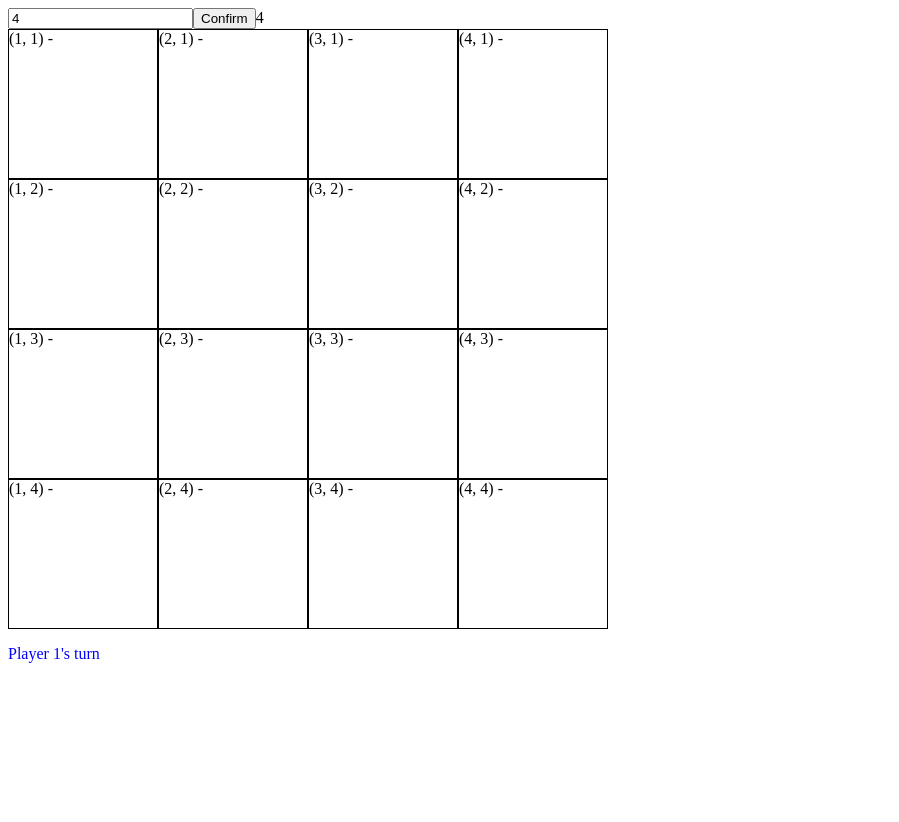
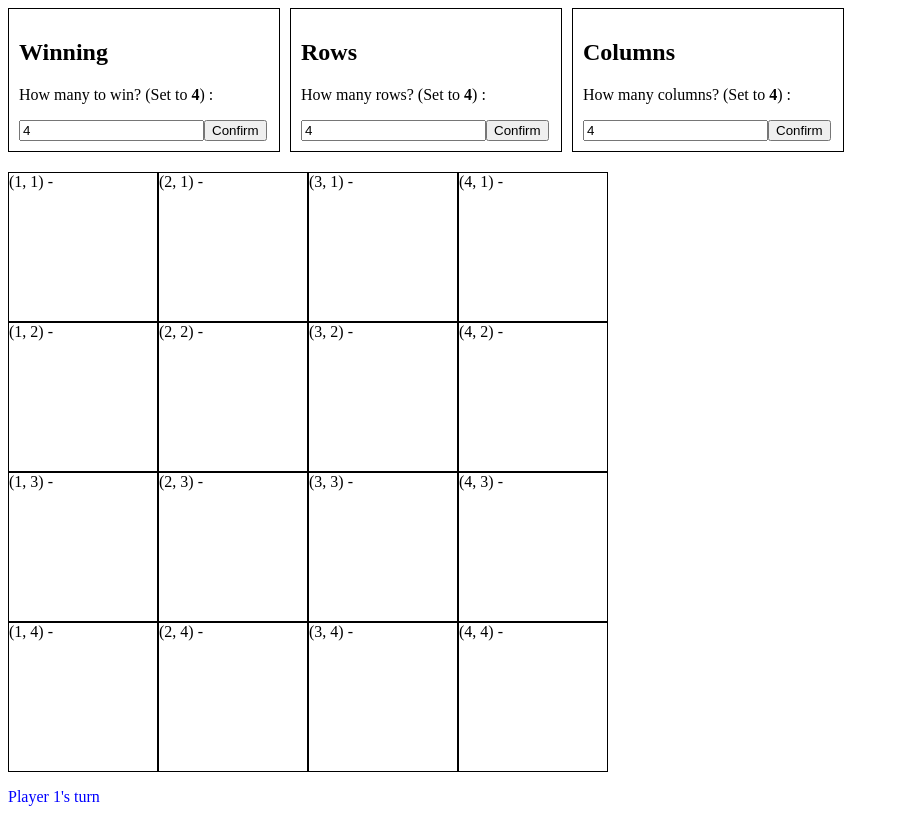
Before and after one commit to DamianDRuiz/connectany, a React (Vite) app: page / in a window 1280 px wide. Shown: the whole page, without its empty margins (0-899 px from the left). Before the commit the page ends 800 px from the top, so only its background shows below. Built offline with nearby package versions, Linux system fonts and the light colour scheme.

Commit message:
Custom Columns + Rows Support

```diff
--- a/src/app/app.tsx
+++ b/src/app/app.tsx
@@ -1,17 +1,33 @@
 import GameGrid from 'src/app/components/GameGrid/GameGrid'
 import { useCells } from 'src/app/hooks/useCells/useCells'
-import { DEFAULT_COLUMN_COUNT } from './constants'
+import {
+  DEFAULT_COLUMN_COUNT,
+  DEFAULT_ROW_COUNT,
+  DEFAULT_WIN_REQUIRED_COUNT,
+} from './constants'
 
 export function App() {
   const {
+    customRows,
+    customRowsInput,
+    customColumns,
+    customColumnsInput,
     currentPlayer,
     cells,
     winCount,
     winCountInput,
     handleCellClick,
+    handleCustomColumnsInputChange,
+    handleCustomColumnsConfirmationClick,
+    handleCustomRowsInputChange,
+    handleCustomRowsConfirmationClick,
     handleWinCountInputChange,
     handleWinCountConfirmationClick,
-  } = useCells()
+  } = useCells(
+    DEFAULT_ROW_COUNT,
+    DEFAULT_COLUMN_COUNT,
+    DEFAULT_WIN_REQUIRED_COUNT
+  )
 
   return (
     <>
@@ -26,8 +42,28 @@ export function App() {
           .cell {
             border: 1px solid #000;
           }
+
+          .settings {
+            margin-bottom: 20px;
+            margin-right: 10px;
+            border: 1px solid #000;
+            width: 250px;
+            padding: 10px;
+            display: inline-block;
+          }
+
+          .settings p {
+            margin-top: 0;
+          }
         `}
       </style>
+      <div className="settings">
+        <h2>Winning</h2>
+        <p>
+          <label htmlFor="winCount">
+            How many to win? (Set to <strong>{winCount}</strong>) :
+          </label>
+        </p>
         <input
           type="text"
           id="winCount"
@@ -35,10 +71,40 @@ export function App() {
           value={winCountInput}
         />
         <button onClick={handleWinCountConfirmationClick}>Confirm</button>
-      {winCount}
+      </div>
+      <div className="settings">
+        <h2>Rows</h2>
+        <p>
+          <label htmlFor="rowCount">
+            How many rows? (Set to <strong>{customRows}</strong>) :
+          </label>
+        </p>
+        <input
+          type="text"
+          id="rowCount"
+          onChange={handleCustomRowsInputChange}
+          value={customRowsInput}
+        />
+        <button onClick={handleCustomRowsConfirmationClick}>Confirm</button>
+      </div>
+      <div className="settings">
+        <h2>Columns</h2>
+        <p>
+          <label htmlFor="columnCount">
+            How many columns? (Set to <strong>{customColumns}</strong>) :
+          </label>
+        </p>
+        <input
+          type="text"
+          id="columnCount"
+          onChange={handleCustomColumnsInputChange}
+          value={customColumnsInput}
+        />
+        <button onClick={handleCustomColumnsConfirmationClick}>Confirm</button>
+      </div>
       <GameGrid
         cells={cells}
-        columnCount={DEFAULT_COLUMN_COUNT}
+        columnCount={customColumns}
         handleCellClick={handleCellClick}
       />
       <p style={{ color: currentPlayer === 1 ? 'blue' : 'red' }}>
--- a/src/app/hooks/useCells/useCells.ts
+++ b/src/app/hooks/useCells/useCells.ts
@@ -1,29 +1,51 @@
 import { ChangeEventHandler, useEffect, useState } from 'react'
 import { Cell } from 'src/app/commonTypes/Cell'
-import {
-  DEFAULT_COLUMN_COUNT,
-  DEFAULT_ROW_COUNT,
-  DEFAULT_WIN_REQUIRED_COUNT,
-} from 'src/app/constants'
 import { buildGridCells } from 'src/app/utils/cells/buildGridCells'
 import { checkForWin } from 'src/app/utils/gameControl/checkForWin'
 import { isNewGame } from 'src/app/utils/gameControl/isNewGame'
 import { switchPlayer } from 'src/app/utils/gameControl/switchPlayer'
 
-export function useCells(
-  rows: number = DEFAULT_ROW_COUNT,
-  columns: number = DEFAULT_COLUMN_COUNT,
-  winRequiredCount: number = DEFAULT_WIN_REQUIRED_COUNT
-) {
+export function useCells(rows: number, columns: number, wins: number) {
   const [currentPlayer, setCurrentPlayer] = useState<number>(1)
-  const [winCount, setWinCount] = useState<number>(winRequiredCount)
-  const [winCountInput, setWinCountInput] = useState<string | number>(
-    winRequiredCount
+  const [winCount, setWinCount] = useState<number>(wins)
+  const [customRows, setCustomRows] = useState<number>(rows)
+  const [customColumns, setCustomColumns] = useState<number>(columns)
+  const [winCountInput, setWinCountInput] = useState<string | number>(wins)
+  const [customRowsInput, setCustomRowsInput] = useState<string | number>(rows)
+  const [customColumnsInput, setCustomColumnsInput] = useState<string | number>(
+    columns
   )
+
   const [cells, setCells] = useState<Cell[]>(buildGridCells(rows, columns))
   const [latestCellClicked, setLatestCellClicked] = useState<number | null>(
     null
   )
+
+  const handleCustomRowsInputChange: ChangeEventHandler = (e) => {
+    const target = <HTMLInputElement>e.target
+    const value = target.value
+    setCustomRowsInput(value)
+  }
+
+  const handleCustomRowsConfirmationClick = () => {
+    const customRowsInputSanitized: number = parseInt(customRowsInput as string)
+    if (Number.isInteger(customRowsInputSanitized))
+      setCustomRows(customRowsInputSanitized as number)
+  }
+
+  const handleCustomColumnsInputChange: ChangeEventHandler = (e) => {
+    const target = <HTMLInputElement>e.target
+    const value = target.value
+    setCustomColumnsInput(value)
+  }
+
+  const handleCustomColumnsConfirmationClick = () => {
+    const customColumnsInputSanitized: number = parseInt(
+      customColumnsInput as string
+    )
+    if (Number.isInteger(customColumnsInputSanitized))
+      setCustomColumns(customColumnsInputSanitized as number)
+  }
 
   const handleWinCountInputChange: ChangeEventHandler = (e) => {
     const target = <HTMLInputElement>e.target
@@ -66,11 +88,23 @@ export function useCells(
     )
   }, [cells])
 
+  useEffect(() => {
+    setCells(buildGridCells(customRows, customColumns))
+  }, [customRows, customColumns])
+
   return {
+    customRows,
+    customRowsInput,
+    customColumns,
+    customColumnsInput,
     currentPlayer,
     cells,
     winCount,
     winCountInput,
+    handleCustomRowsInputChange,
+    handleCustomRowsConfirmationClick,
+    handleCustomColumnsInputChange,
+    handleCustomColumnsConfirmationClick,
     handleWinCountInputChange,
     handleWinCountConfirmationClick,
     handleCellClick,
```
Lines whose indentation alone changed are shown as unchanged.
